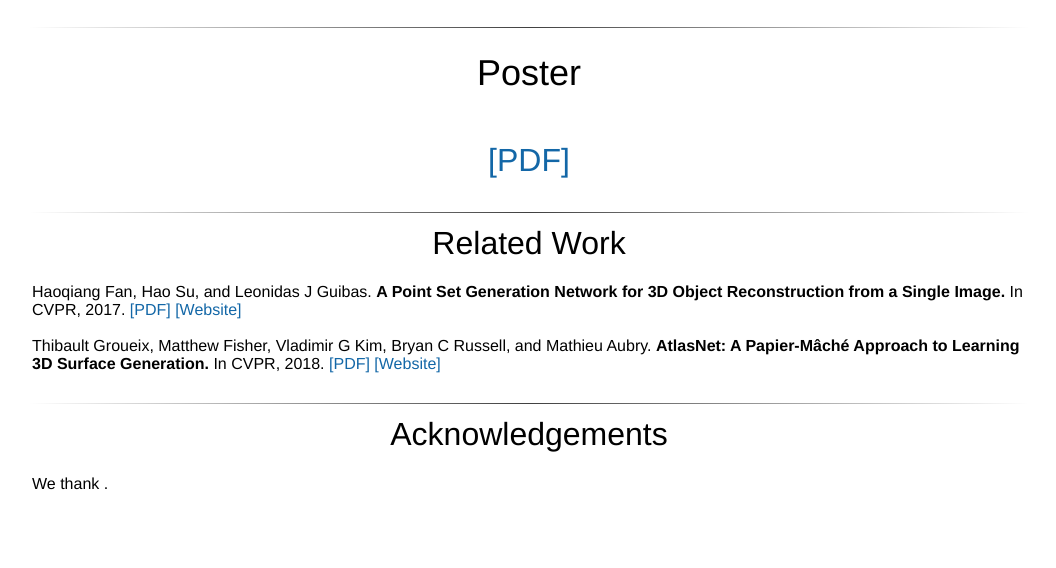
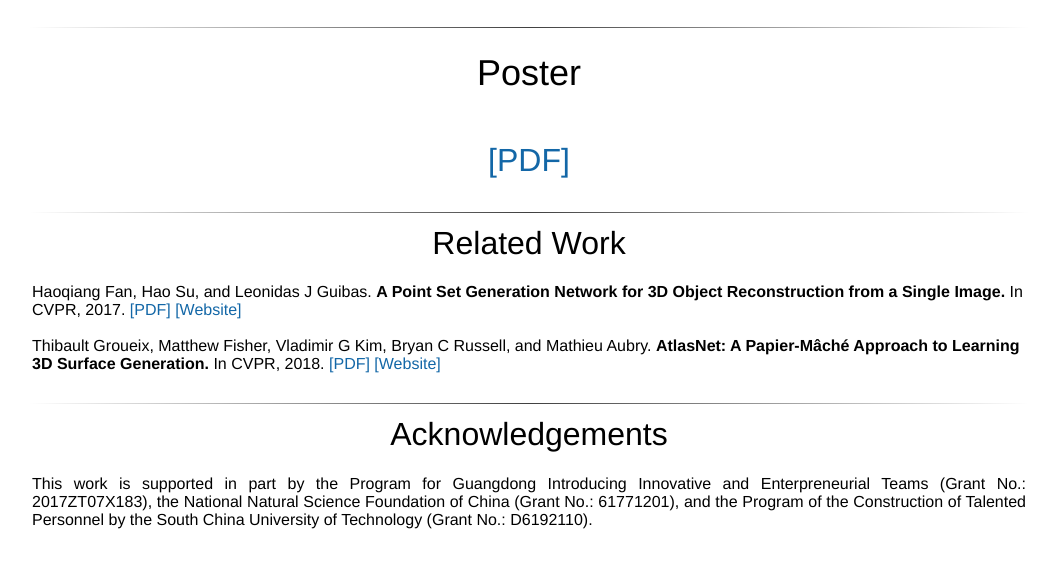
Before and after one commit to wkqscut/DCGNet, a plain HTML site: page index.html in a window 1280 px wide. Shown: the part 1970-2538 px from the top of the page, without its empty margins (111-1167 px from the left). Before the commit the page ends 2516 px from the top, so only its background shows below. Drawn offline with Linux system fonts and the light colour scheme; a script that the page names is missing.

Commit message:
Update index.html

```diff
--- a/index.html
+++ b/index.html
@@ -190,7 +190,7 @@
 		  		  	  </td>
 	  	              <td align=center width=225px>
 	  					<center>
-	  						<span style="font-size:22px">IJCAI 2019<a href="https://arxiv.org/"> [Paper]</a></span>
+	  						<span style="font-size:22px">IJCAI 2019 [Paper]</a></span>
 		  		  		</center>
 		  		  	  </td>
 	  	              <td align=center width=275px>
@@ -344,7 +344,8 @@
   	              <td width=400px>
   					<left>
 	  		  <center><h1>Acknowledgements</h1></center>
-				<p align="justify">We thank .</p>
+				<p align="justify">This work is supported in part by the Program for Guangdong Introducing Innovative and Enterpreneurial Teams (Grant No.: 2017ZT07X183),
+the National Natural Science Foundation of China (Grant No.: 61771201), and the Program of the Construction of Talented Personnel by the South China University of Technology (Grant No.: D6192110).</p>
 			</left>
 		</td>
 			 </tr>
```
